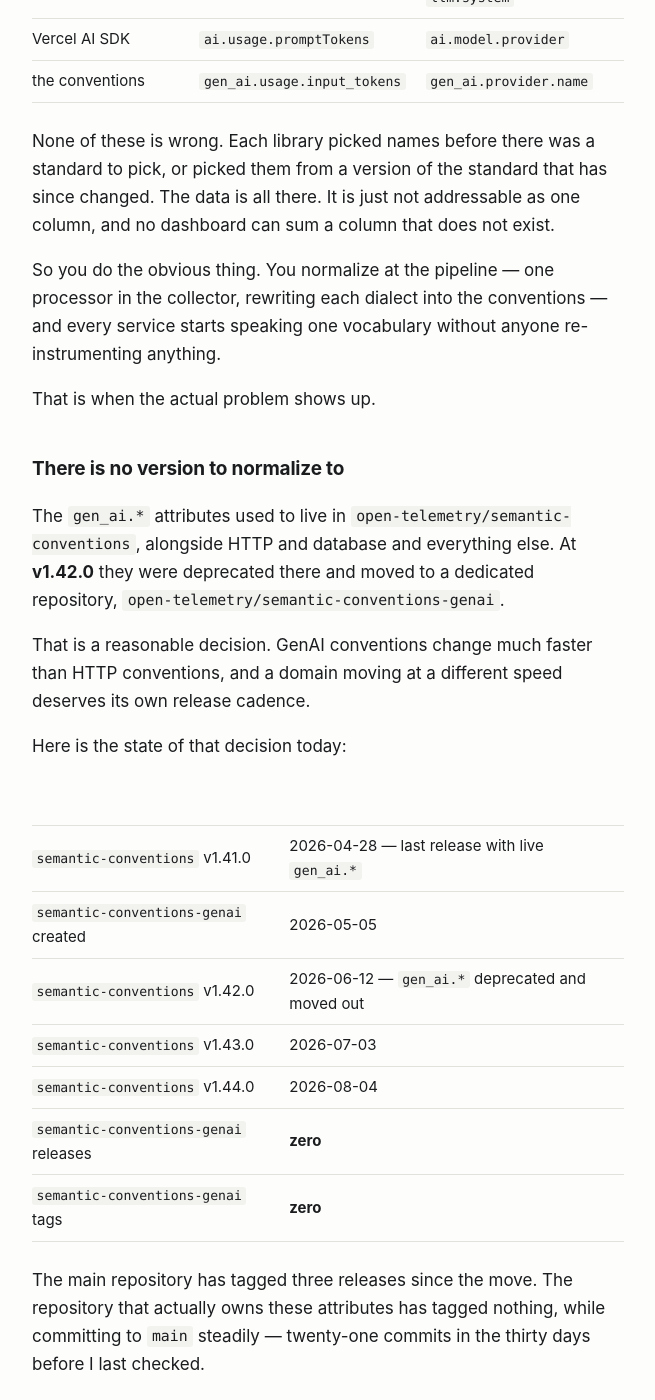
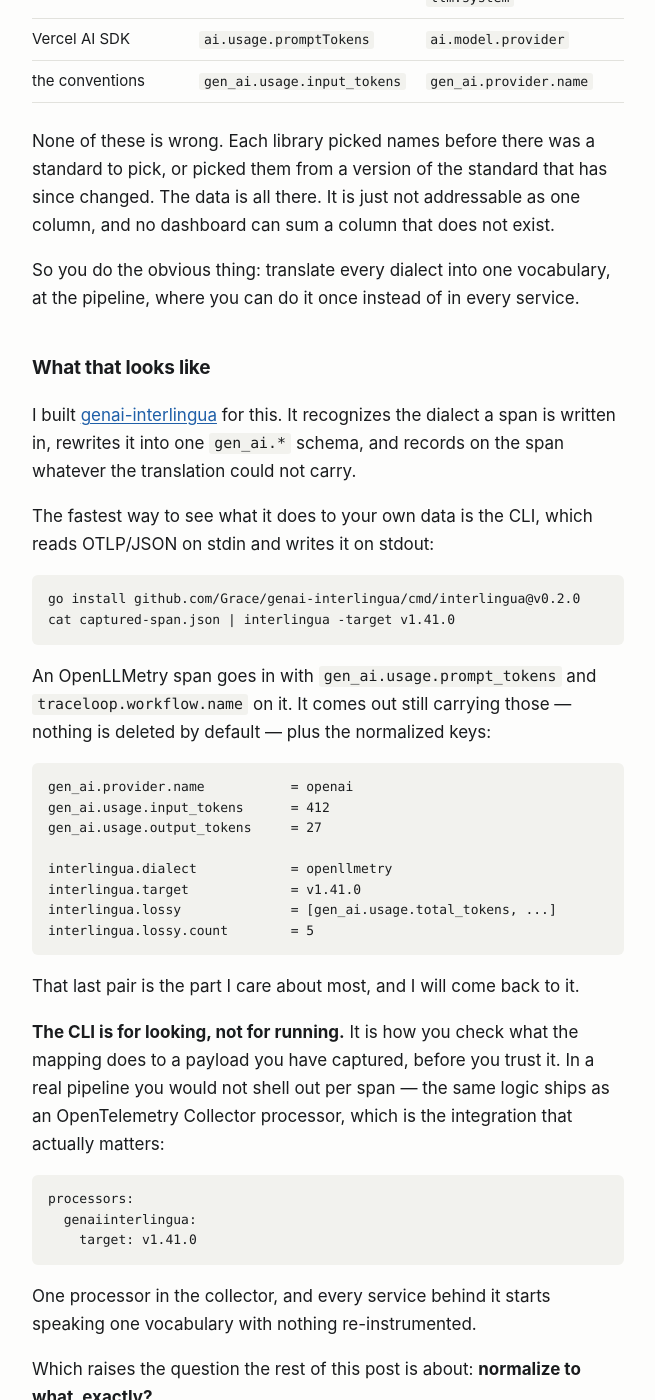
Before and after one commit to Grace/grace.github.io, a Jekyll site: the page built from _posts/2026-09-07-normalizing-llm-telemetry.md, in a window 1280 px wide and 1400 px high, scrolled down 1024 px. Shown: the whole window, without its empty margins (312-967 px from the left). Built offline with Jekyll 4.4.1, drawn with Linux system fonts in a browser that asks for light colours; some of the changed text lies outside the part shown.

Commit message:
Retitle telemetry post and fix local Jekyll build
The old title borrowed the house pattern without the causality that makes it
work. "Duration is why every service looks guilty" and "Your gateway is why the
Bedrock bill has one line" both name the actual mechanism; "Zero releases is why
your LLM token spend won't add up" did not. Token spend fails to add up because
six libraries spell the token count six ways. Zero releases is the obstacle you
meet trying to fix that, not the cause of it.

The new title says the problem in words that need no decoding and promises the
remedy. The project name stays out of it: the title sells the reader's problem,
and genai-interlingua is introduced as the answer inside.

That change of posture needed the body to follow. The post was an argument that
mentioned a repository once at the very end; a reader arriving on a promise of
"here's how to normalize it" should not read 120 lines before finding out how.
There is now a short section after the problem is established showing the
install and one command against a captured payload, before the schema argument
rather than instead of it.

It is explicit that the CLI is for looking and the Collector processor is for
running, because the title promises a practical solution and it would be easy to
let it imply that a one-liner solves a pipeline problem.

Also: the local build has never worked. The Gemfile asked for github-pages, it
was never installed, and there was no lockfile, so every post so far was
published on the strength of GitHub Pages building it server-side with nothing
checked first. bundle install now succeeds, Gemfile.lock is committed for
reproducible local resolution, and a .gitignore keeps _site and the bundler
directories out of the working tree -- there was none, so a build left artifacts
one `git add -A` away from being committed.

Co-Authored-By: Claude Opus 5 <noreply@anthropic.com>
Claude-Session: https://claude.ai/code/session_01VSonqcm22Fkwo4v55mdDEi

````diff
--- a/_posts/2026-09-07-zero-releases-token-spend.md
+++ b/_posts/2026-09-07-normalizing-llm-telemetry.md
@@ -1,8 +1,8 @@
 ---
 layout: post
-title: "Zero releases is why your LLM token spend won't add up"
-subtitle: "Every GenAI instrumentation library spells the token count differently, so you normalize them. Then you find out the schema you are normalizing to was moved into a repository that has never tagged a release, and 'conformant' stops having a version attached to it."
-description: "The gen_ai.* semantic conventions were deprecated out of one repository and moved into another that has zero tags and zero releases. Normalizing GenAI telemetry means choosing which unversioned target to normalize to, and the choice belongs on the span."
+title: "LLM telemetry has no standard. Here’s how to normalize it."
+subtitle: "Every GenAI instrumentation library spells the same facts differently, so nothing about your model calls can be queried as one thing — and the semantic conventions that would settle it currently have no released version to normalize against."
+description: "GenAI instrumentation libraries each use their own attribute names, so LLM telemetry cannot be queried as one dataset. Here is how to normalize it, and how to handle the fact that the conventions you would normalize to have not shipped a release."
 date: 2026-09-07 12:00:00 -0400
 ---
 
@@ -32,11 +32,57 @@ pick, or picked them from a version of the standard that has since changed. The
 data is all there. It is just not addressable as one column, and no dashboard
 can sum a column that does not exist.
 
-So you do the obvious thing. You normalize at the pipeline — one processor in
-the collector, rewriting each dialect into the conventions — and every service
-starts speaking one vocabulary without anyone re-instrumenting anything.
+So you do the obvious thing: translate every dialect into one vocabulary, at
+the pipeline, where you can do it once instead of in every service.
 
-That is when the actual problem shows up.
+## What that looks like
+
+I built [genai-interlingua][repo] for this. It recognizes the dialect a span is
+written in, rewrites it into one `gen_ai.*` schema, and records on the span
+whatever the translation could not carry.
+
+The fastest way to see what it does to your own data is the CLI, which reads
+OTLP/JSON on stdin and writes it on stdout:
+
+```
+go install github.com/Grace/genai-interlingua/cmd/interlingua@v0.2.0
+cat captured-span.json | interlingua -target v1.41.0
+```
+
+An OpenLLMetry span goes in with `gen_ai.usage.prompt_tokens` and
+`traceloop.workflow.name` on it. It comes out still carrying those — nothing is
+deleted by default — plus the normalized keys:
+
+```
+gen_ai.provider.name           = openai
+gen_ai.usage.input_tokens      = 412
+gen_ai.usage.output_tokens     = 27
+
+interlingua.dialect            = openllmetry
+interlingua.target             = v1.41.0
+interlingua.lossy              = [gen_ai.usage.total_tokens, ...]
+interlingua.lossy.count        = 5
+```
+
+That last pair is the part I care about most, and I will come back to it.
+
+**The CLI is for looking, not for running.** It is how you check what the
+mapping does to a payload you have captured, before you trust it. In a real
+pipeline you would not shell out per span — the same logic ships as an
+OpenTelemetry Collector processor, which is the integration that actually
+matters:
+
+```yaml
+processors:
+  genaiinterlingua:
+    target: v1.41.0
+```
+
+One processor in the collector, and every service behind it starts speaking one
+vocabulary with nothing re-instrumented.
+
+Which raises the question the rest of this post is about: **normalize to
+what, exactly?**
 
 ## There is no version to normalize to
 
@@ -147,23 +193,18 @@ passes today, which I would not have bet on before writing it.
 
 ---
 
-The working example is [genai-interlingua][repo] — a collector processor that
-takes GenAI spans in any of six instrumentation dialects and emits one
-`gen_ai.*` schema, with the target as a flag and the losses on the span. There
-are [binaries on the releases page][releases] for the six usual platforms, or:
+[genai-interlingua][repo] does all four, across six instrumentation dialects.
+Source and Collector configuration are in the repository; there are
+[binaries on the releases page][releases] for the usual six platforms.
 
-```
-go install github.com/Grace/genai-interlingua/cmd/interlingua@v0.2.0
-cat span.json | interlingua -target v1.41.0
-```
-
-It reads OTLP/JSON on stdin and writes it on stdout, so you can point it at a
-captured payload without building a collector to find out what it does to one.
-
-The [moving-target write-up][mt] is the long version of this argument, and
-[what capturing the real libraries found][findings] is what happened when I
-stopped trusting my own fixtures: five of seven captures turned up a bug that a
-fully green test suite could not see.
+Two things in it go further than this post does. The
+[moving-target write-up][mt] is the long version of the schema argument, with
+the full timeline and what happens to everyone the day that repository finally
+tags something. And [what capturing the real libraries found][findings] is what
+happened when I stopped trusting my own fixtures and recorded spans from the
+libraries actually running: five of seven captures turned up a mapping bug that
+a completely green test suite could not see, including one in OpenTelemetry's
+own instrumentation output.
 
 [repo]: https://github.com/Grace/genai-interlingua
 [releases]: https://github.com/Grace/genai-interlingua/releases
````
Also changed, not shown: Gemfile.lock (added), 1 other file.
